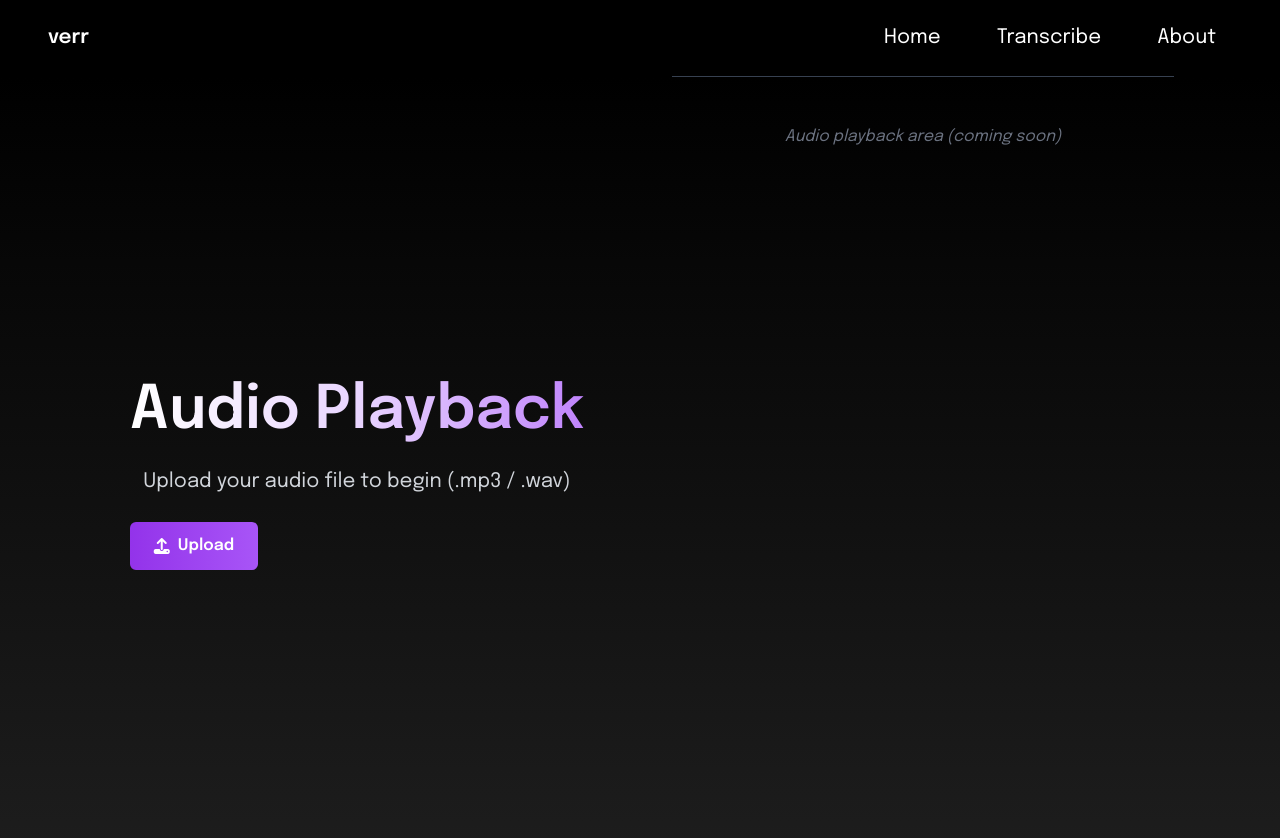
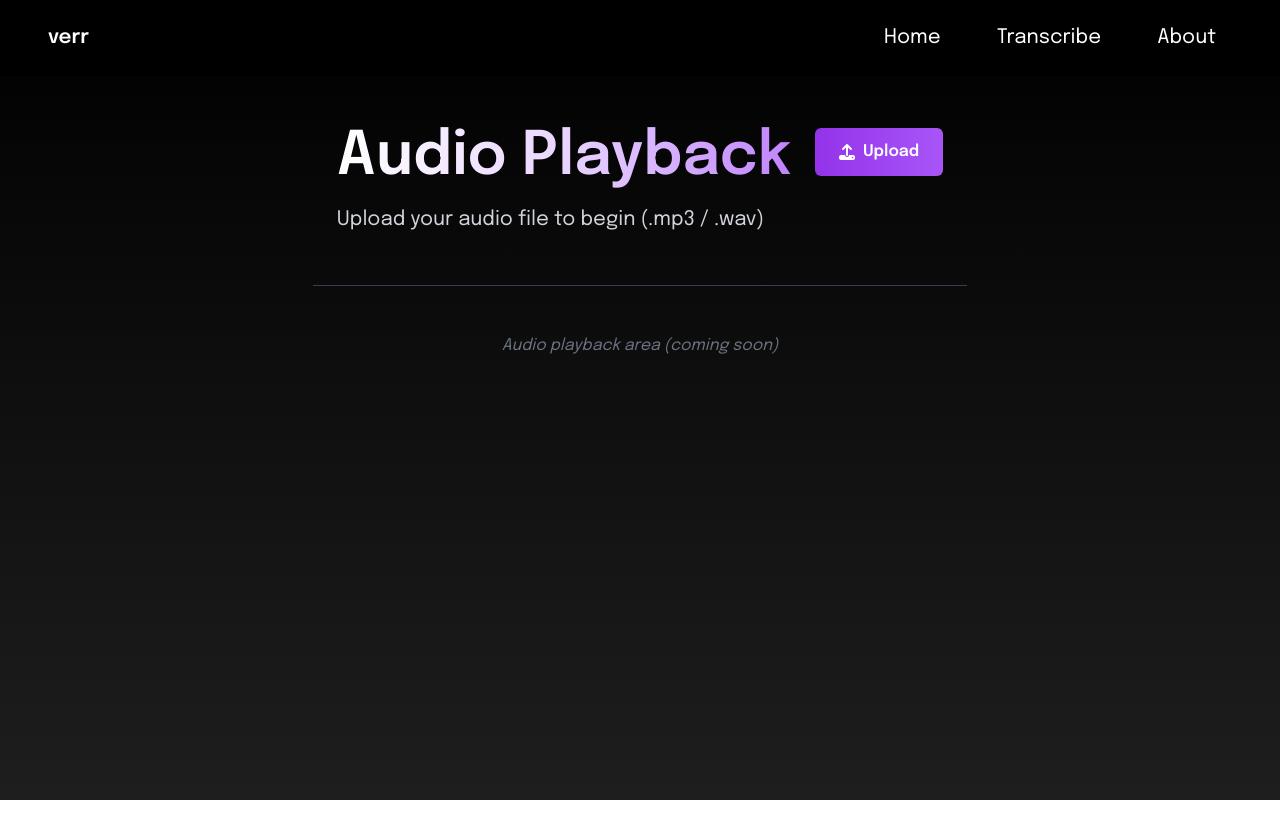
Before and after one commit to verrgod/transcription-project, a React (Create React App) app in the folder frontend/audio_uploader/: page /transcribe in a window 1280 px wide. Shown: the top 838 px of the page. After the commit the page ends 800 px from the top, so only its background shows below. Built offline with nearby package versions, Linux system fonts and the light colour scheme.

Commit message:
Implement file upload, toast for file upload success/fail, append file into formdata to prepare for POST

```diff
--- a/frontend/audio_uploader/package.json
+++ b/frontend/audio_uploader/package.json
@@ -19,6 +19,7 @@
     "react-dom": "^18.x",
     "react-router-dom": "^7.4.0",
     "react-scripts": "^5.0.1",
+    "react-toastify": "11.0.5",
     "tailwindcss": "^3.x.x",
     "typescript": "4.9.5"
   },
--- a/frontend/audio_uploader/src/components/Header.tsx
+++ b/frontend/audio_uploader/src/components/Header.tsx
@@ -2,7 +2,7 @@ import { Link } from 'react-router-dom';
 
 const Header = () => {
     return (
-        <nav className="flex justify-between items-center px-12 w-full p-6 bg-primary text-white">
+        <nav className="fixed top-0 flex justify-between items-center px-12 w-full p-6 bg-primary text-white">
             <div className="font-sans text-xl font-bold hover:cursor-default">verr</div>
             <div className="flex gap-6">
                 <Link to="/" className="font-sans text-xl hover:text-purple-400 transition-colors px-4">Home</Link>
--- a/frontend/audio_uploader/src/pages/Transcribe.tsx
+++ b/frontend/audio_uploader/src/pages/Transcribe.tsx
@@ -1,29 +1,86 @@
 import React from 'react';
 import '@fortawesome/fontawesome-free/css/all.min.css';
+import { toast, ToastContainer } from 'react-toastify';
+import { useRef } from "react";
 
 const Transcribe: React.FC = () => {
+    const fileInputRef = useRef<HTMLInputElement>(null);
+
+    const handleButtonClick = () => {
+        fileInputRef.current?.click();
+    };
+
+    const handleFileChange = (event: React.ChangeEvent<HTMLInputElement>) => {
+        const file = event.target.files?.[0];
+        if (!file) return;
+
+        const validTypes = ["audio/mpeg", "audio/wav", "audio/wave", "audio/x-wav"];
+        if (!validTypes.includes(file.type)) {
+            toast.error("Invalid file type. Please upload an MP3 or WAV file.");
+            event.target.value = ""; // reset input
+            return;
+        }
+        toast.success("File successfully uploaded!");
+
+        const formData = new FormData();
+        formData.append("file", file);
+
+        console.log(formData)
+        // fetch below
+
+
+    };
+
     return (
         <div className="bg-gradient-to-b from-primary to-secondary w-full text-white flex flex-col items-center justify-center">
+
+            {/* Toast */}
+            <ToastContainer
+                position='top-right'
+                autoClose={3000}
+                hideProgressBar={false}
+                newestOnTop={false}
+                closeOnClick
+                draggable
+                theme="dark"
+            />
+
+            {/* Hidden file input */}
+            <input
+                type="file"
+                accept=".mp3, .wav, audio/mpeg, audio/wav"
+                className="hidden"
+                ref={fileInputRef}
+                onChange={handleFileChange}
+            />
 
             {/* fullscreen grid layout */}
             <div className="h-screen flex flex-col">
 
                 {/* nav */}
                 <div className="flex-1">
-                    <div className="container mx-auto grid lg:grid-cols-2 gap-16 h-full">
+                    <div className="container mx-auto mt-20 px-6">
+                        <div className="flex flex-wrap items-start justify-between py-12 gap-6">
 
-                        {/* top: audio file upload title & upload button */}
-                        <div className="flex-1 flex items-center justify-center px-6 py-12">
-                            <div className="space-y-6 max-w-4xl text-center">
+                            {/* Left: Title and description */}
+                            <div className="max-w-4xl flex-1 min-w-[280px]">
                                 <h1 className="text-5xl lg:text-6xl font-bold leading-tight">
                                     <span className="hover:cursor-default bg-gradient-to-r from-white via-purple-200 to-purple-400 bg-clip-text text-transparent">
                                         Audio Playback
                                     </span>
                                 </h1>
-                                <p className="hover:cursor-default text-xl text-gray-300 leading-relaxed">
+                                <p className="hover:cursor-default text-xl text-gray-300 leading-relaxed mt-4">
                                     Upload your audio file to begin (.mp3 / .wav)
                                 </p>
-                                <button className="group relative flex items-center gap-2 px-6 py-3 bg-gradient-to-r from-purple-600 to-purple-500 rounded-md text-base font-semibold transition-all duration-300 hover:scale-105 hover:shadow-xl hover:shadow-purple-500/25 active:scale-95">
+                            </div>
+
+                            {/* Right: Upload button */}
+                            <div className="flex flex-shrink-0 items-start">
+                                <button
+                                    type='button'
+                                    onClick={handleButtonClick}
+                                    className="relative group flex items-center gap-2 px-6 py-3 bg-gradient-to-r from-purple-600 to-purple-500 rounded-md text-base font-semibold transition-all duration-300 hover:scale-105 hover:shadow-xl hover:shadow-purple-500/25 active:scale-95"
+                                >
                                     <i className="fas fa-upload relative z-10"></i>
                                     <span className="relative z-10">Upload</span>
                                     <div className="absolute inset-0 rounded-md bg-gradient-to-r from-purple-500 to-purple-400 opacity-0 group-hover:opacity-100 transition-opacity duration-300" />
@@ -31,12 +88,13 @@ const Transcribe: React.FC = () => {
                                 </button>
                             </div>
                         </div>
-                        {/* Bottom: Audio Playback Placeholder */}
-                        <div className="flex-[3] bg-gray-850 px-6 py-12 border-t border-gray-700">
-                            {/* Future Audio Playback Component Goes Here */}
-                            <div className="text-center text-gray-500 italic">
-                                Audio playback area (coming soon)
-                            </div>
+                    </div>
+
+                    {/* Bottom: Audio Playback Placeholder */}
+                    <div className="flex-[3] bg-gray-850 px-6 py-12 border-t border-gray-700">
+                        {/* Future Audio Playback Component Goes Here */}
+                        <div className="text-center text-gray-500 italic">
+                            Audio playback area (coming soon)
                         </div>
                     </div>
                 </div>
```
Also changed, not shown: 1 other file (tests, documents, lock files or other folders).
